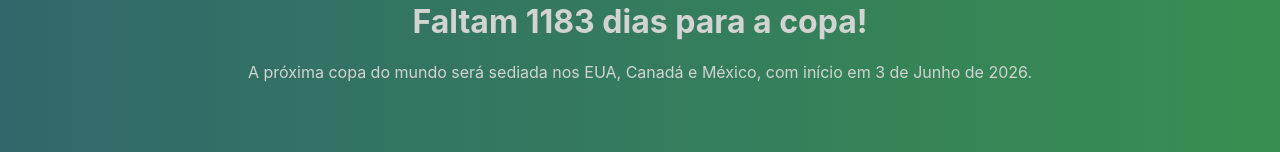
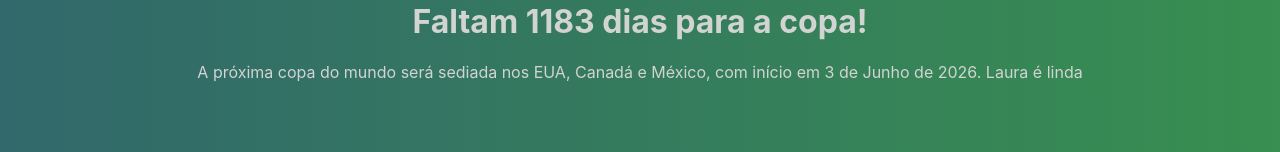
Before and after one commit to 21fernandinhow/worldcupcounter, a React (Create React App) app: page / in a window 1280 px wide. Shown: the part 416-568 px from the top of the page. Built offline with nearby package versions, Linux system fonts and the light colour scheme.

Commit message:
just a test

```diff
--- a/src/components/counter.js
+++ b/src/components/counter.js
@@ -13,7 +13,7 @@ function Counter() {
             <div className="main">
                 <img className="trophy" src='https://png.pngtree.com/png-vector/20221117/ourmid/pngtree-fifa-world-cup-trophy-clipart-illustration-png-image_6455581.png' alt='trophy' />
                 <h1>Faltam {difference} dias para a copa! </h1>
-                <p>A próxima copa do mundo será sediada nos EUA, Canadá e México, com início em 3 de Junho de 2026.</p>
+                <p>A próxima copa do mundo será sediada nos EUA, Canadá e México, com início em 3 de Junho de 2026. Laura é linda</p>
             </div>
         </div>
     )
```
